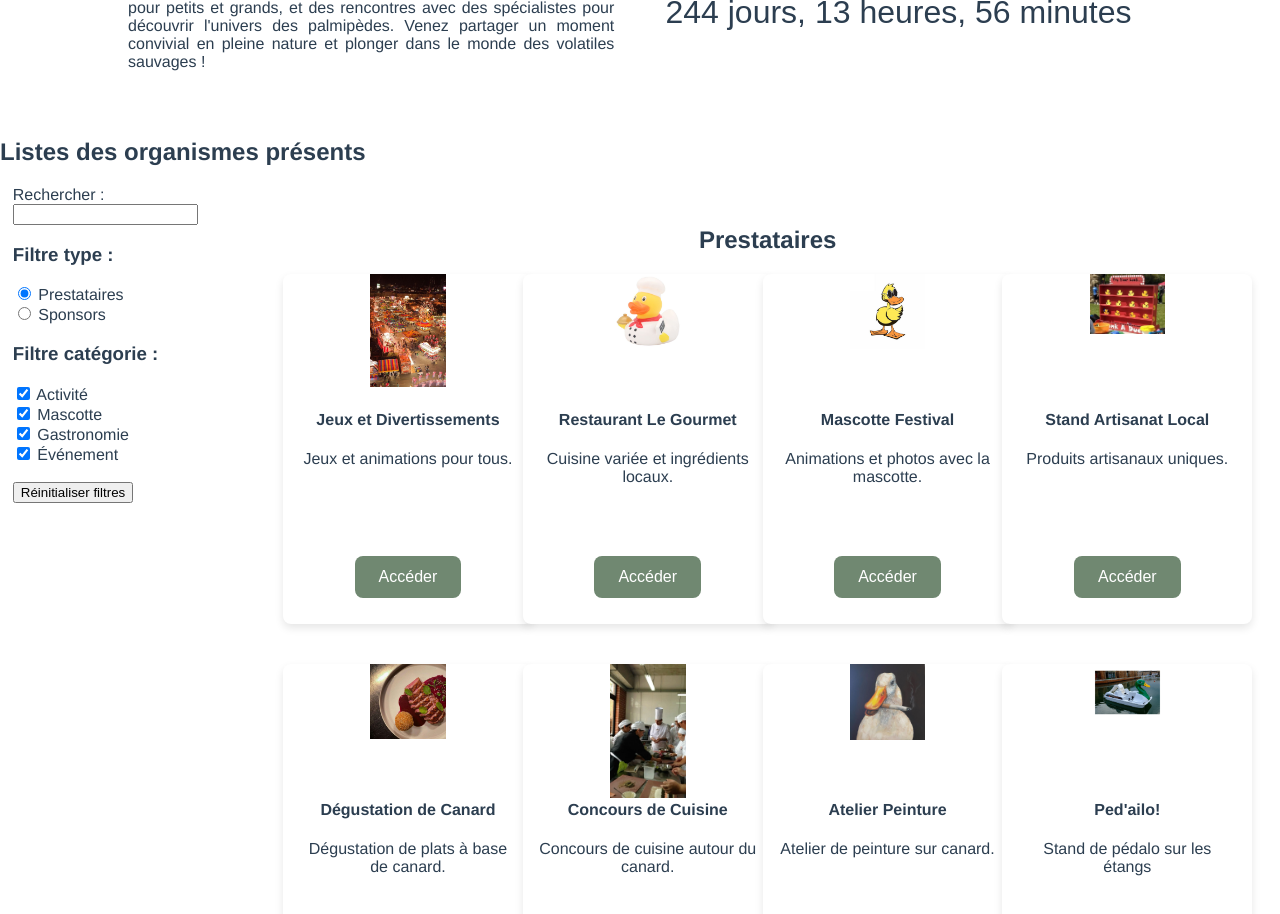
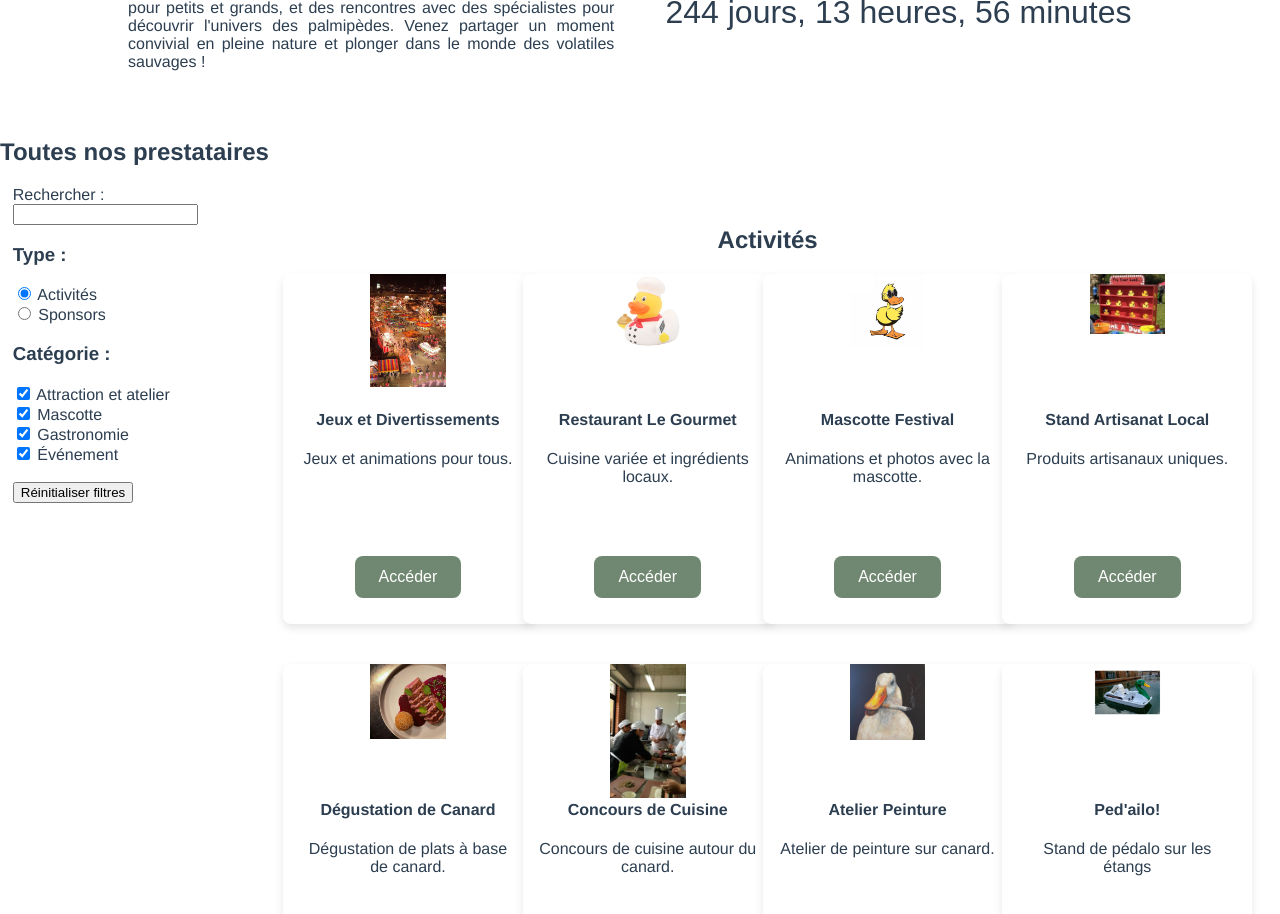
Before and after one commit to MaikenDANGELO/LeFestivalDesCannes, a Vue app in the folder frontend/: page / in a window 1280 px wide. Shown: the part 1080-1994 px from the top of the page. Built offline with nearby package versions, Linux system fonts and the light colour scheme.

Commit message:
reformulation accueil

```diff
--- a/frontend/src/views/PagePrincipale.vue
+++ b/frontend/src/views/PagePrincipale.vue
@@ -1,22 +1,22 @@
 <template>
   <div class="hello">
     <BanniereAccueil></BanniereAccueil>
-    <h2>Listes des organismes présents</h2>
+    <h2>Toutes nos prestataires</h2>
     <div class="listes-container">
       <div class="filtre">
         <label for="search">Rechercher : </label>
         <input v-model="filtreSearch" type="search" id="search"><br>
         <div class="filtre-check" id="filtre-type">
-          <h3>Filtre type :</h3>
+          <h3>Type :</h3>
           <input type="radio" id="prestataires" value="prestataires" v-model="filtreType">
-          <label for="prestataires"> Prestataires</label><br>
+          <label for="prestataires"> Activités</label><br>
           <input type="radio" id="sponsors" value="sponsors" v-model="filtreType">
           <label for="sponsors"> Sponsors</label>
         </div>
         <div class="filtre-check" id="filtre-cat" v-if="filtreType === 'prestataires'">
-          <h3>Filtre catégorie : </h3>
+          <h3>Catégorie : </h3>
           <input @click="handleCatFilter('Activité')" type="checkbox" id="activite" checked>
-          <label for="activite"> Activité</label><br>
+          <label for="activite"> Attraction et atelier</label><br>
           <input @click="handleCatFilter('Mascotte')" type="checkbox" id="mascotte" checked>
           <label for="mascotte"> Mascotte</label><br>
           <input @click="handleCatFilter('Gastronomie')" type="checkbox" id="gastronomie" checked>
@@ -28,7 +28,7 @@
       </div>
       <div class="listes">
         <div class="liste-prestataires" id="prestataires" v-if="filtreType === 'prestataires'">
-          <h2>Prestataires</h2>
+          <h2>Activités</h2>
           <div class="prestataires-row" v-for="row in getPrestaRows()" :key="row[0].id">
             <div v-for="prestataire in row" :key="prestataire.id" class="prestataire-card">
               <CartePrestatairePerso :nom="prestataire.nom" :descriptionAccueil="prestataire.description_accueil"
```
